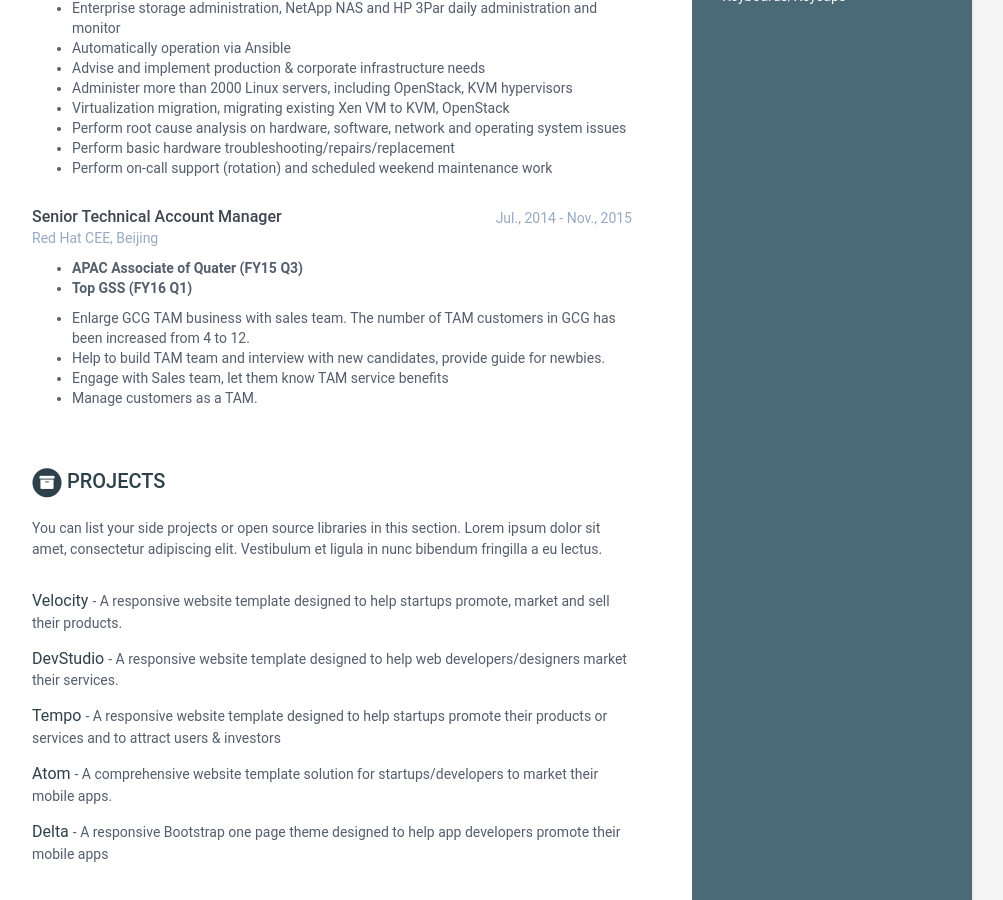
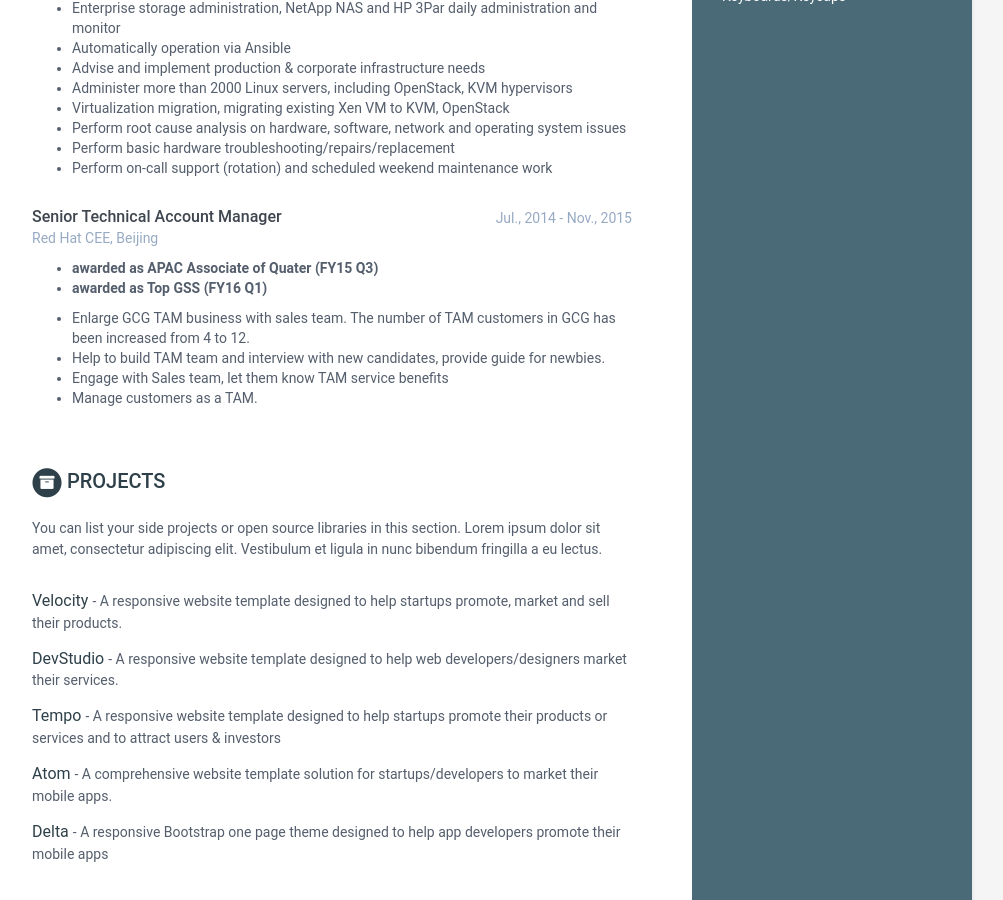
Before and after one commit to matrixzj/resume, a Jekyll site: the page built from index.html, in a window 1280 px wide and 900 px high, scrolled down 881 px. Shown: the whole window, without its empty margins (168-1171 px from the left). Built offline with Jekyll 4.4.1, drawn with Linux system fonts in a browser that asks for light colours.

Commit message:
There are 1 files have been modified at 2019-06-15 17:09:49 . 	-rw-r--r-- 1 jzou ops 6791 Jun 15 17:09 _data/data.yml No files have been added. No files have been deleted. No file type has been changed.

```diff
--- a/_data/data.yml
+++ b/_data/data.yml
@@ -79,8 +79,8 @@
       time: Jul., 2014 - Nov., 2015
       company: Red Hat CEE, Beijing
       awarded: |
-            - APAC Associate of Quater (FY15 Q3)
-            - Top GSS (FY16 Q1)
+            - awarded as APAC Associate of Quater (FY15 Q3)
+            - awarded as Top GSS (FY16 Q1)
       details: |
         - Enlarge GCG TAM business with sales team. The number of TAM customers in GCG has been increased from 4 to 12.
         - Help to build TAM team and interview with new candidates, provide guide for newbies.
```
